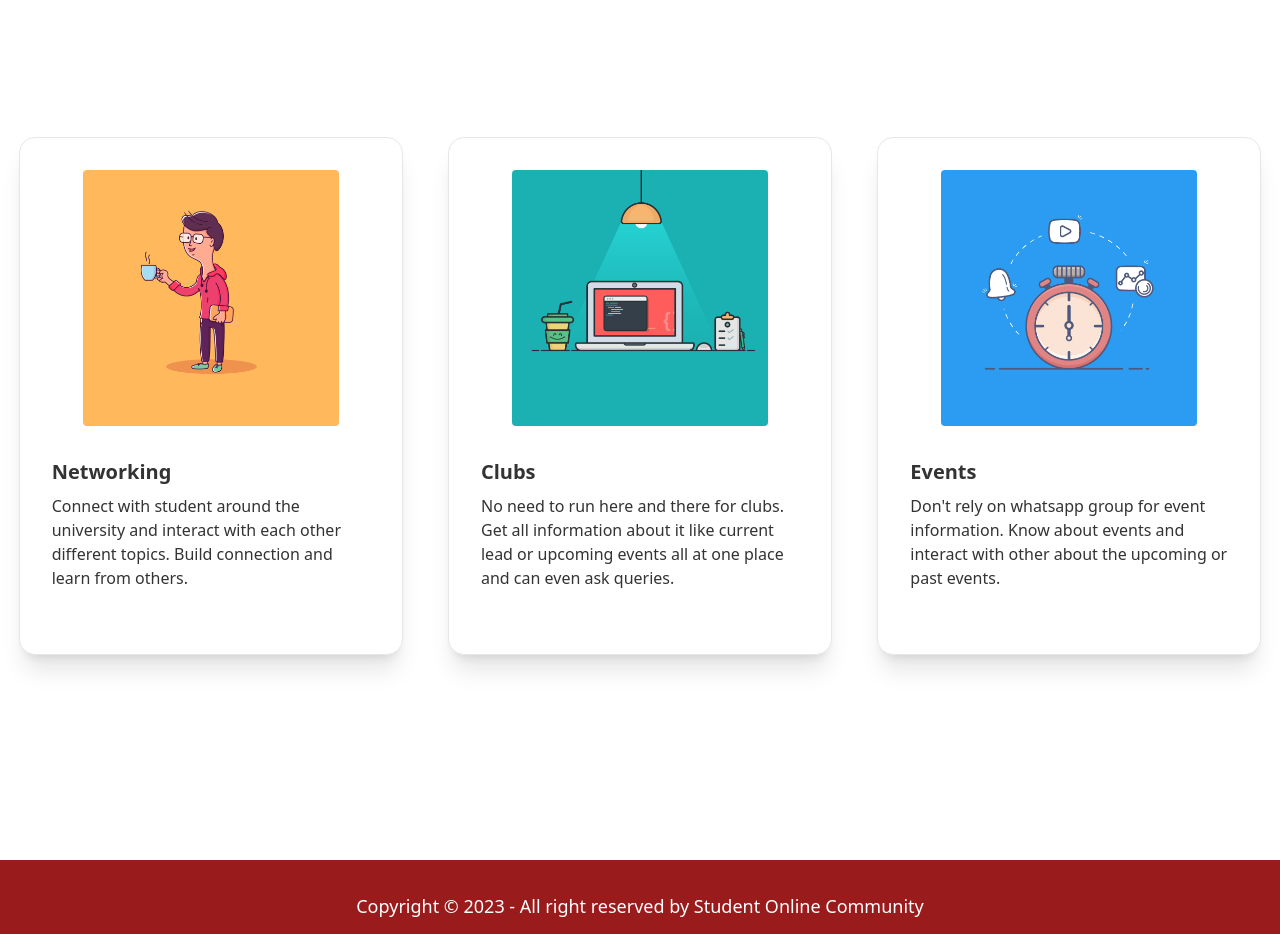
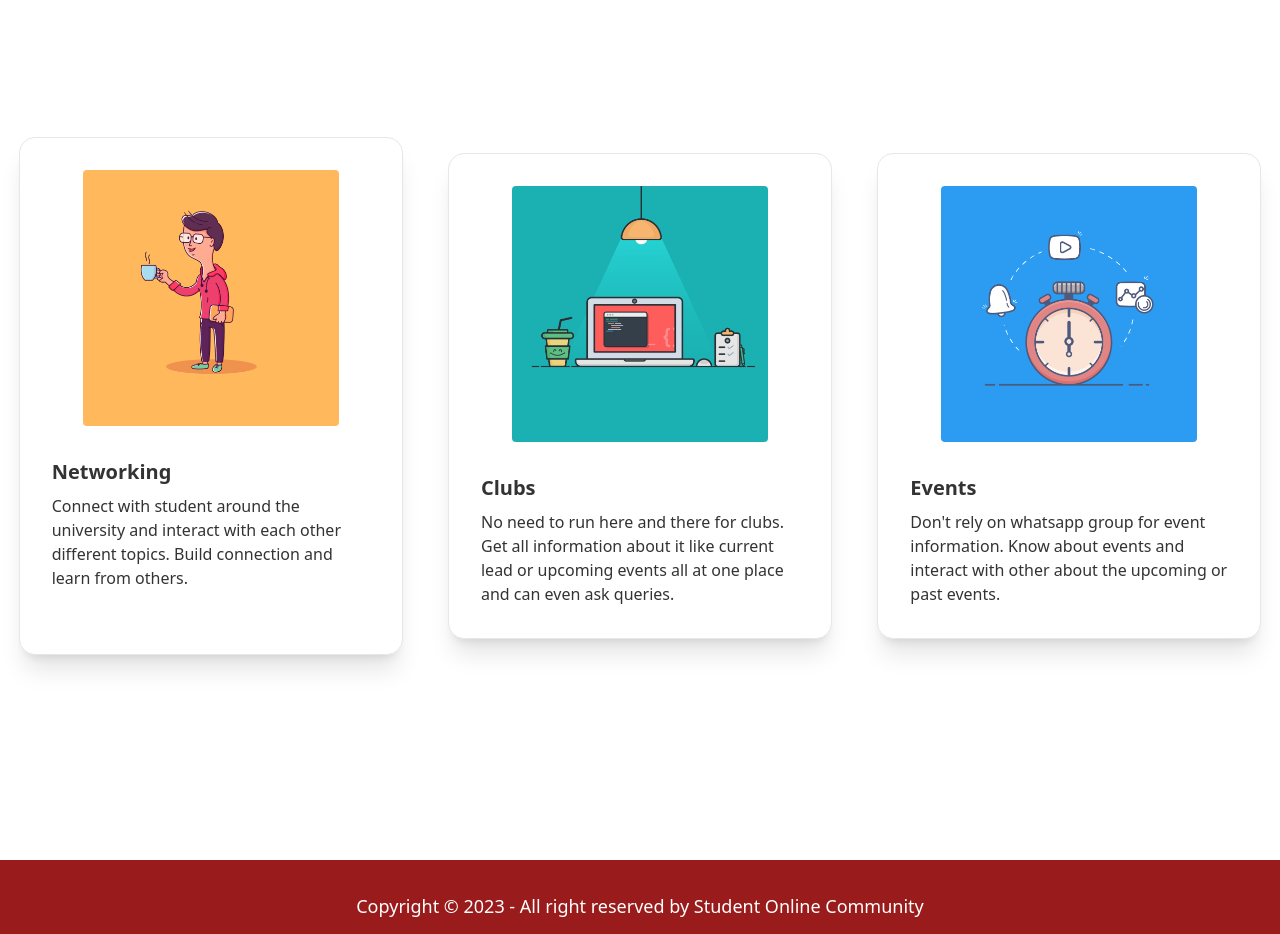
Before and after one commit to masterpranay1/Student-Online-Community-Frontend, a React (Vite) app: page / in a window 1280 px wide. Shown: the part 1060-1994 px from the top of the page. Built offline with nearby package versions, Linux system fonts and the light colour scheme.

Commit message:
updated miinute errors

```diff
--- a/package.json
+++ b/package.json
@@ -4,7 +4,7 @@
   "version": "0.0.0",
   "type": "module",
   "scripts": {
-    "dev": "vite",
+    "dev": "vite --host",
     "build": "vite build",
     "lint": "eslint src --ext js,jsx --report-unused-disable-directives --max-warnings 0",
     "preview": "vite preview"
--- a/src/components/Features.jsx
+++ b/src/components/Features.jsx
@@ -8,7 +8,7 @@ function Features() {
     <div className='pb-16'>
       <h2 className='text-5xl m-16 font-bold text-center text-secondary'>Features</h2>
       <section className="features flex flex-col gap-8 min-h-screen justify-around items-center md:flex-row md:gap-2">
-        <div className="card h-fit w-96 bg-base-100 shadow-xl py-8 border">
+        <div className="card h-fit w-96 bg-base-100 shadow-xl py-8 pb-0 border">
           <figure>
             <img
               src={NetworkingImage}
@@ -18,11 +18,12 @@ function Features() {
           </figure>
           <div className="card-body">
             <h2 className="card-title">Networking</h2>
-            <p>Connect with student around the university and interact with each other different topics. Build connection and learn from others.</p>
+            <p>Connect with student around the university and interact with each other different topics. Build connection and learn from others. </p>
+            &nbsp;
           </div>
         </div>
 
-        <div className="card h-fit w-96 bg-base-100 shadow-xl py-8 border">
+        <div className="card h-fit w-96 bg-base-100 shadow-xl py-8 pb-0 border">
           <figure>
             <img
               src={ClubImage}
@@ -36,7 +37,7 @@ function Features() {
           </div>
         </div>
 
-        <div className="card h-fit w-96 bg-base-100 shadow-xl py-8 border">
+        <div className="card h-fit w-96 bg-base-100 shadow-xl py-8 pb-0 border">
           <figure>
             <img
               src={EventImage}
--- a/src/components/Hero.jsx
+++ b/src/components/Hero.jsx
@@ -29,7 +29,7 @@ function Hero() {
           style={{
             position: 'absolute',
             bottom: '10%',
-            left: '0',
+            left: '-1.2%',
           }}
         >
           <img src={ShapeImg} alt="Students" />
```
